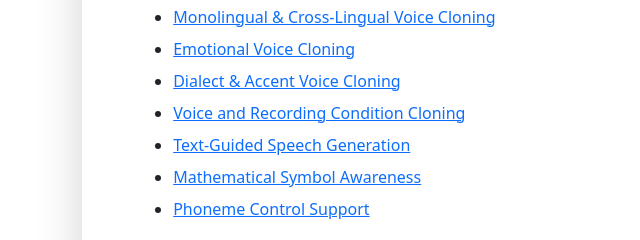
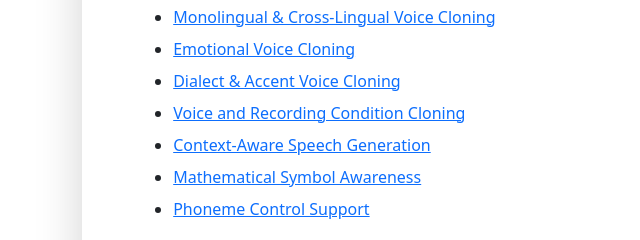
Before and after one commit to OpenBMB/VoxCPM-demopage, a plain HTML site: page index.html in a window 1280 px wide. Shown: the part 1940-2180 px from the top of the page, 0-640 px from the left. Drawn offline with Linux system fonts and the light colour scheme.

Commit message:
update HTML

```diff
--- a/index.html
+++ b/index.html
@@ -83,7 +83,7 @@
 
 				<li><a href="#voice-and-recording-condition-cloning">Voice and Recording Condition Cloning</a></li>
 
-				<li><a href="#text-guided-speech-generation">Text-Guided Speech Generation</a></li>
+				<li><a href="#context-aware-speech-generation">Context-Aware Speech Generation</a></li>
 
 				<li><a href="#mathematical-symbol-awareness">Mathematical Symbol Awareness</a></li>
 
@@ -491,7 +491,7 @@
 <div class="container pt-5 mt-5 shadow-lg p-5 mb-5 bg-white rounded">
 
 	<div class="text-center">
-		<h2 id="text-guided-speech-generation" style="text-align: center;">Text-Guided Speech Generation </h2>
+		<h2 id="context-aware-speech-generation" style="text-align: center;">Context-Aware Speech Generation (w/o prompt speech) </h2>
 		(Please Note: The "Type" column is only a descriptive label for the text's style and is not an input command for the model. VoxCPM automatically infers the appropriate tone and style based on the meaning of the input text itself.)
 	</div>
 
```
Also changed, not shown: 1 other file.
